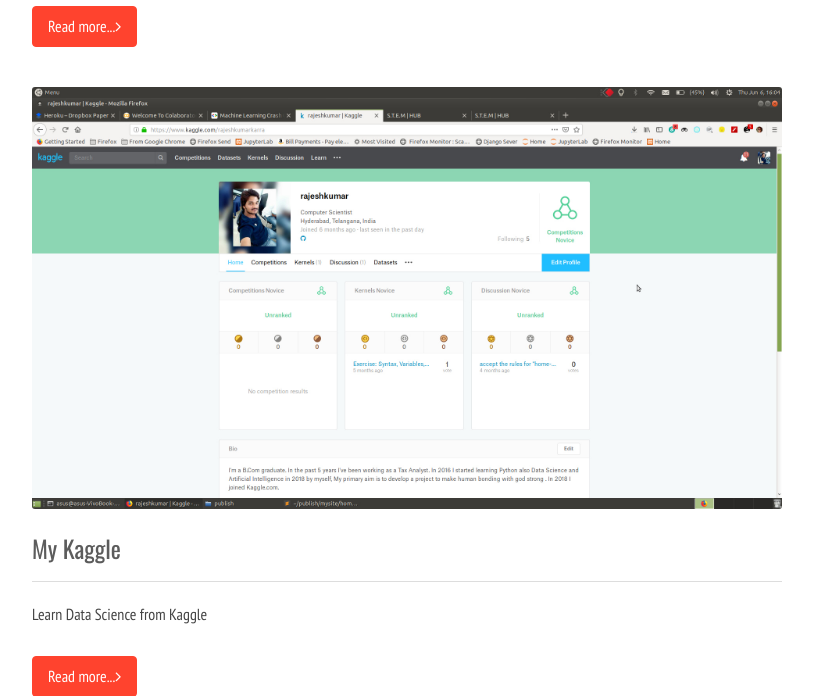
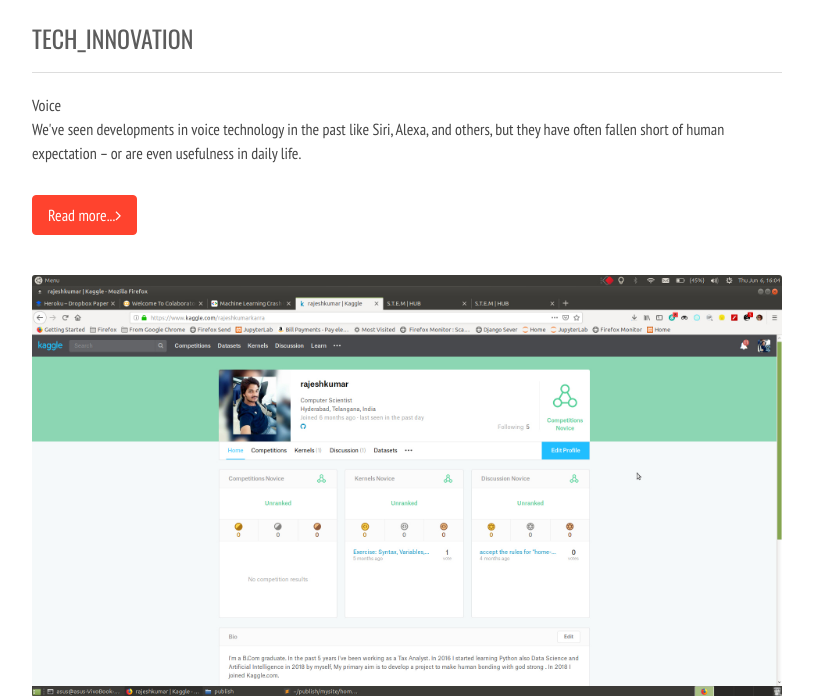
Before and after one commit to rajeshkumarkarra/mysite, a Django app: page /blog/ in a window 1280 px wide. Shown: the part 915-1611 px from the top of the page, without its empty margins (38-851 px from the left). Run offline with Django 3.2, Linux system fonts and the light colour scheme; some libraries are stand-ins or nearby versions.

Commit message:
Blog updated with latest tech news

```diff
--- a/home/templates/home/blog.html
+++ b/home/templates/home/blog.html
@@ -177,9 +177,9 @@
                             <!-- Start Blog post -->
                             <div class="blog-post">
                                 <div class="post-img">
-                                    <img src="{% static 'home/asset/images/blog/MyWebsite.jpg' %}" class="img-responsive" alt="Blog image">
+                                    <img src="#" class="img-responsive" alt="Blog image">
                                 </div>
-                                <h1 class="post-title"><a href="#">Personal Portfolio Website</a></h1>
+                                <h1 class="post-title"><a href="#">TECH_INNOVATION</a></h1>
                                 <!--
                                 <ul class="post-meta">
                                                                 <li><i class="fa fa-clock-o"></i>October 25 2014</li>
@@ -190,7 +190,7 @@
                                                         </ul>
                                 -->
 
-                                <p class="post-content">Personal Portfolio Website using Django2.2, Bootstrap and Json</p>
+                                <p class="post-content">Voice <br>We've seen developments in voice technology in the past like Siri, Alexa, and others, but they have often fallen short of human expectation – or are even usefulness in daily life. </p>
                                 <a href="https://inno-techies.blogspot.com/" class="btn btn-primary readmore">Read more...<i class="fa fa-angle-right"></i></a>
                             </div>
                             <!-- End Blog Post -->
```
